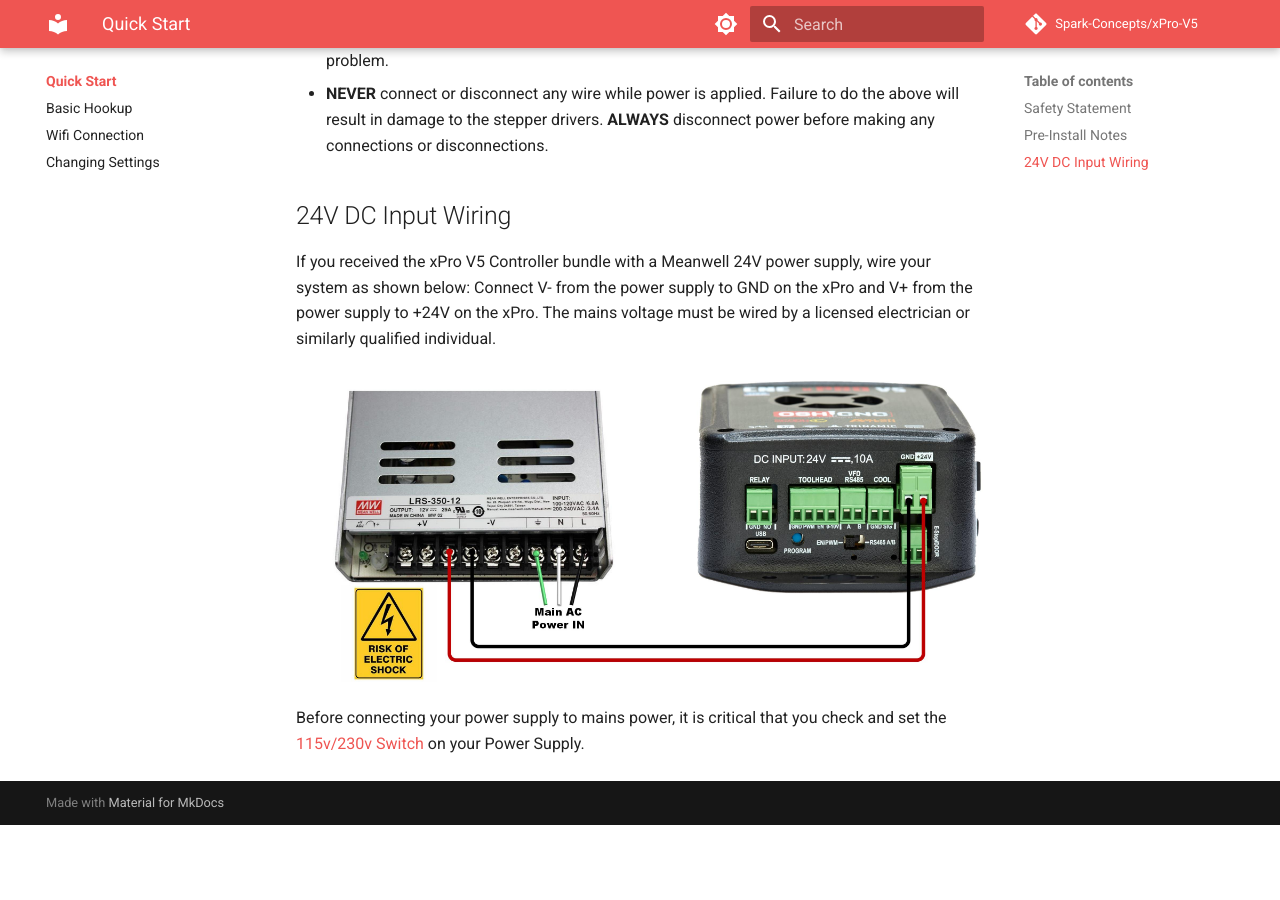
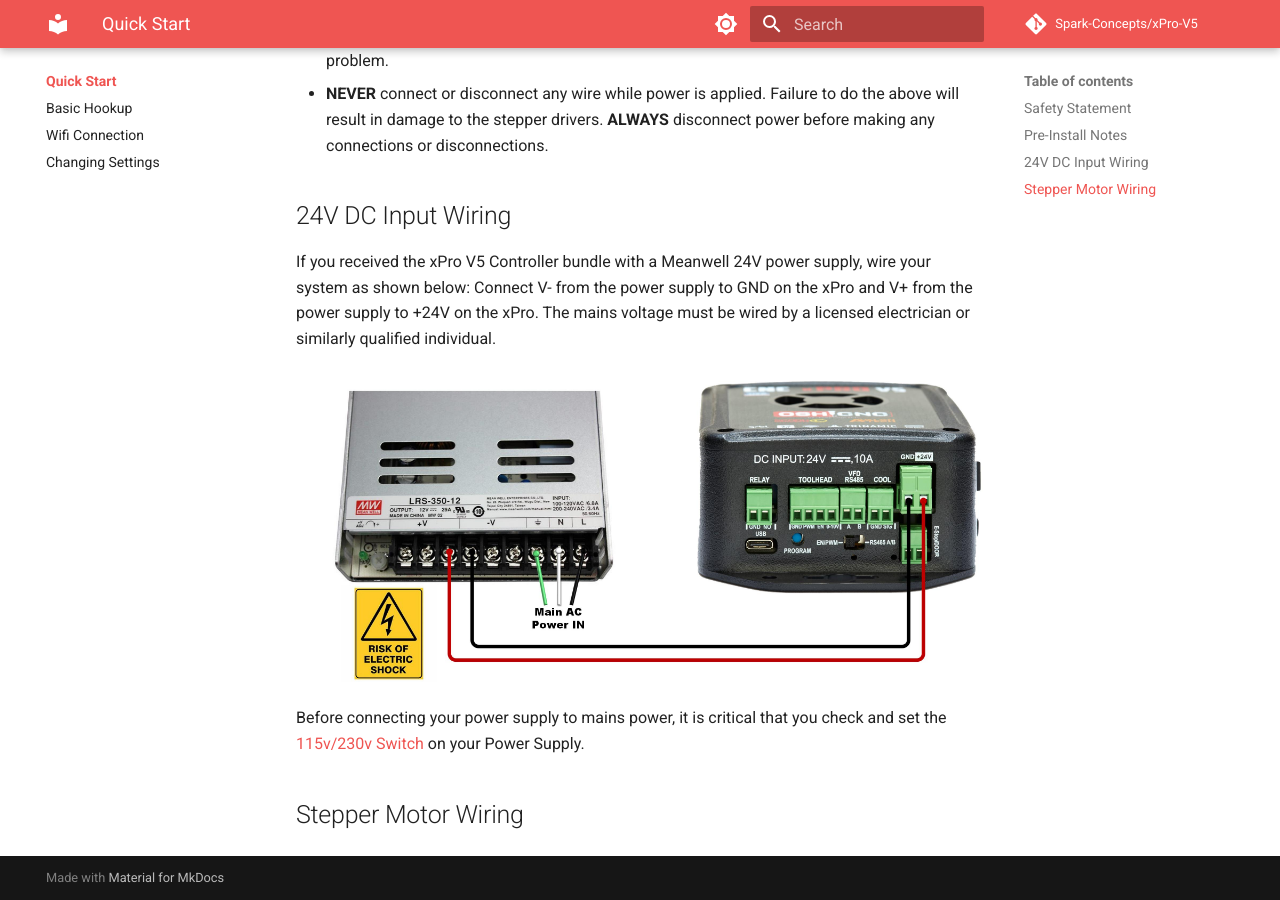
Before and after one commit to NWKaval/xProWiki, an MkDocs documentation site: the page built from docs/quick-start/index.md, in a window 1280 px wide and 900 px high, scrolled down 864 px. Built offline with MkDocs 1.6.1 and Material for MkDocs 9.7.7, drawn with Linux system fonts in a browser that asks for light colours; comment, search, counter and statistics services are not loaded; before the commit the page ends 1689 px from its top, so only the background shows below that.

Commit message:
Edit to quickstart

```diff
--- a/docs/quick-start/index.md
+++ b/docs/quick-start/index.md
@@ -24,3 +24,5 @@
 ![Meanwell power supply connected to XproV5](/assets/images/meanwell.jpg)
 
 Before connecting your power supply to mains power, it is critical that you check and set the [115v/230v Switch](https://i.stack.imgur.com/zWdO5.jpg) on your Power Supply.
+
+## Stepper Motor Wiring
```
